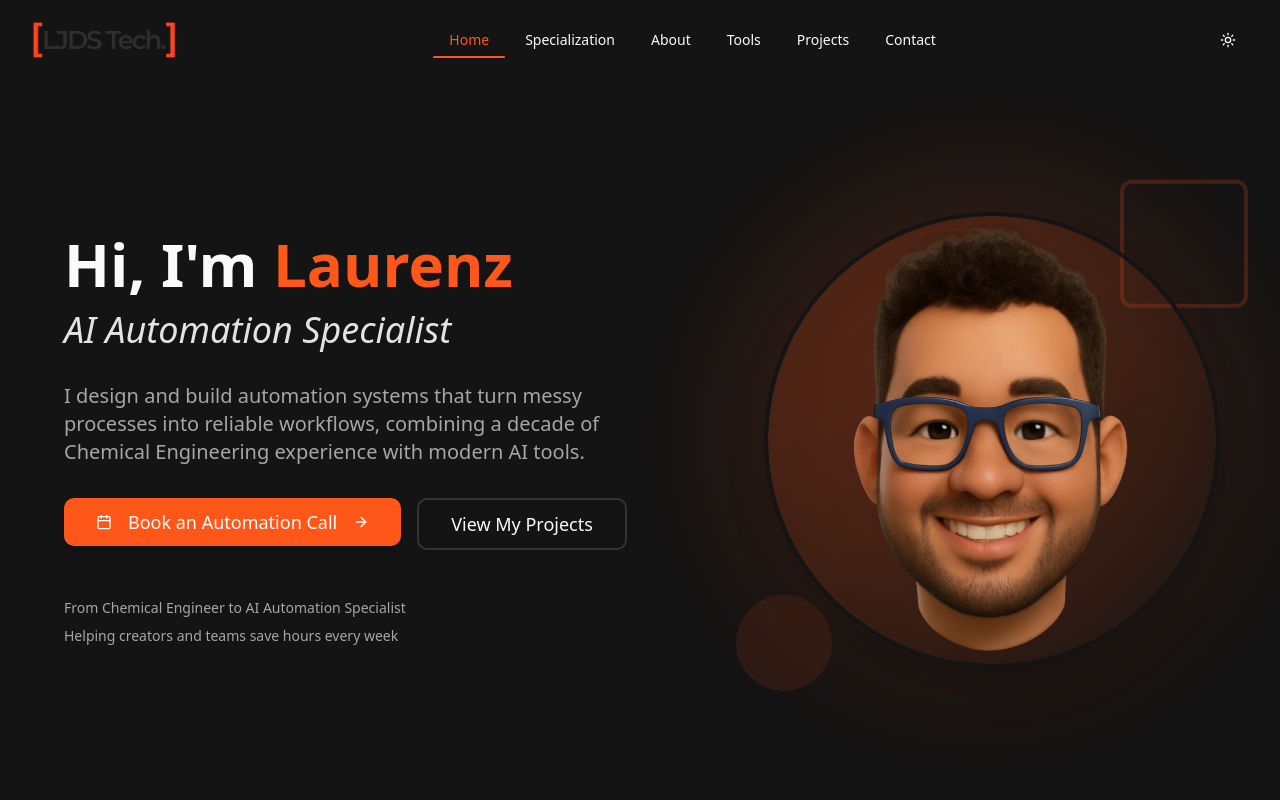
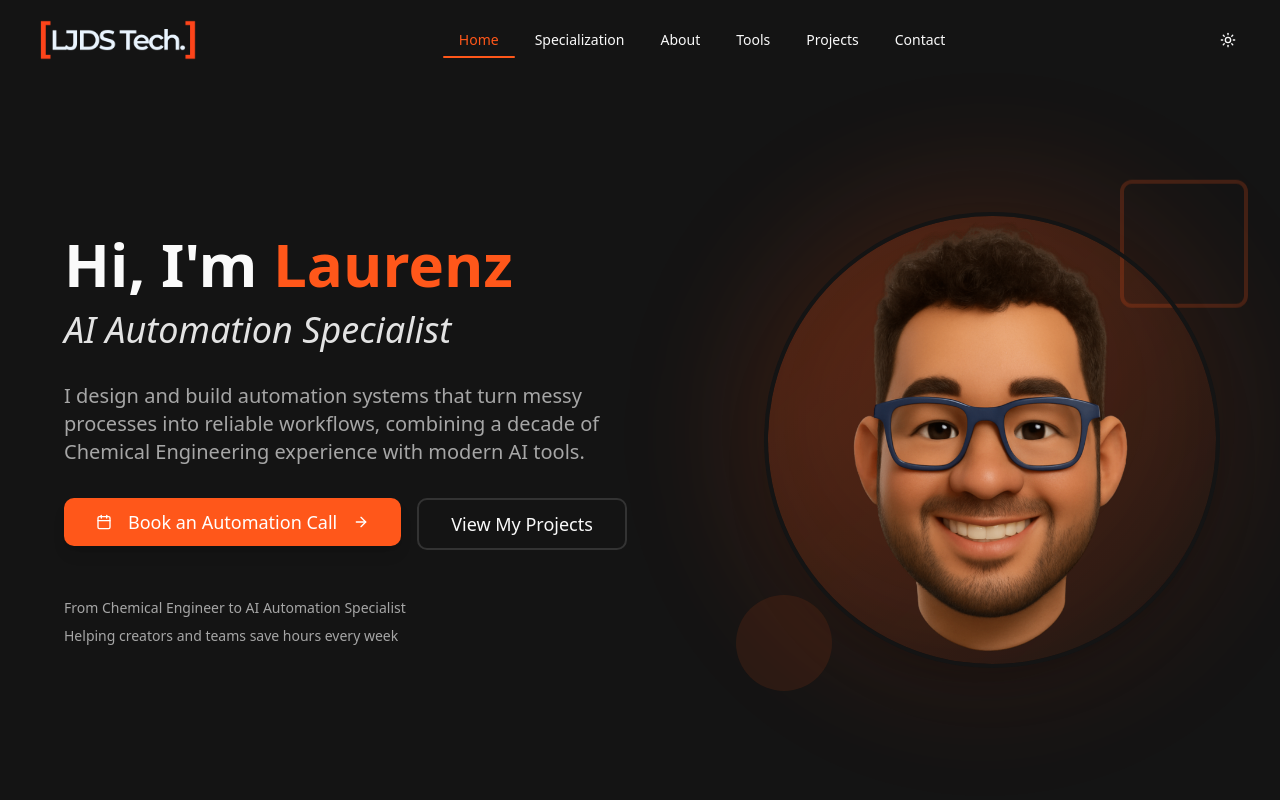
Before and after one commit to ljdstechva/ljds-automation-hub, a React (Vite) app: page / in a window 1280 px wide. Both pictures are taken after a click on the button 1227 px from the left and 40 px from the top of the page. Shown: the top 800 px of the page. Built offline with nearby package versions, Linux system fonts and the light colour scheme; the HTML template or start-up script is replaced by a standard one.

Commit message:
Added light logo on navbar for dark mode

```diff
--- a/src/components/Navigation.tsx
+++ b/src/components/Navigation.tsx
@@ -2,6 +2,7 @@ import { useState, useEffect } from "react";
 import { Menu, X, Moon, Sun } from "lucide-react";
 import { Button } from "@/components/ui/button";
 import logoHorizontal from "@/assets/logo-horizontal.png";
+import logoHorizontalLight from "@/assets/logo-horizontal-light.png";
 
 const navItems = [
   { id: "home", label: "Home" },
@@ -80,7 +81,19 @@ export const Navigation = () => {
             onClick={() => scrollToSection("home")}
             className="flex items-center space-x-2 hover:opacity-80 transition-opacity"
           >
-            <img src={logoHorizontal} alt="LJDS Tech" className="h-8 sm:h-10" />
+            {/* Light theme logo (dark text) */}
+  <img
+    src={logoHorizontal}
+    alt="LJDS Tech"
+    className="h-8 sm:h-10 dark:hidden"
+  />
+
+  {/* Dark theme logo (white text) */}
+  <img
+    src={logoHorizontalLight}
+    alt="LJDS Tech"
+    className="hidden h-8 sm:h-10 dark:block"
+  />
           </button>
 
           {/* Desktop Navigation */}
```
Also changed, not shown: src/assets/logo-horizontal-light.png (added).
